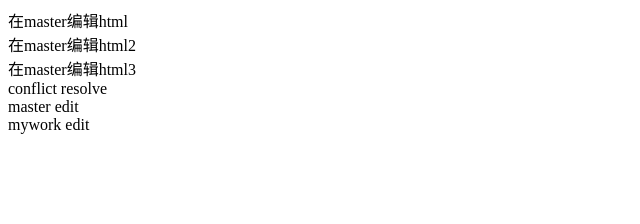
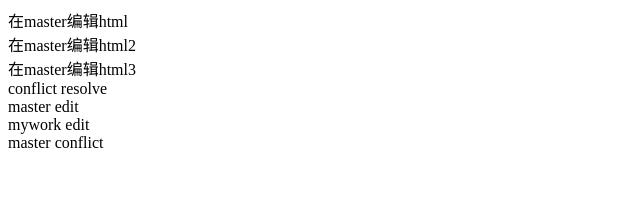
Before and after one commit to yangkai2018/project002, an Angular app: page / in a window 1280 px wide. Shown: the top 224 px of the page, without its empty margins (0-640 px from the left). Built offline with nearby package versions, Linux system fonts and the light colour scheme.

Commit message:
master html 编辑

```diff
--- a/src/app/app.component.html
+++ b/src/app/app.component.html
@@ -12,3 +12,4 @@
 <div>conflict resolve</div>
 <div>master edit</div>
 <div>mywork edit</div>
+<div>master conflict</div>
```
